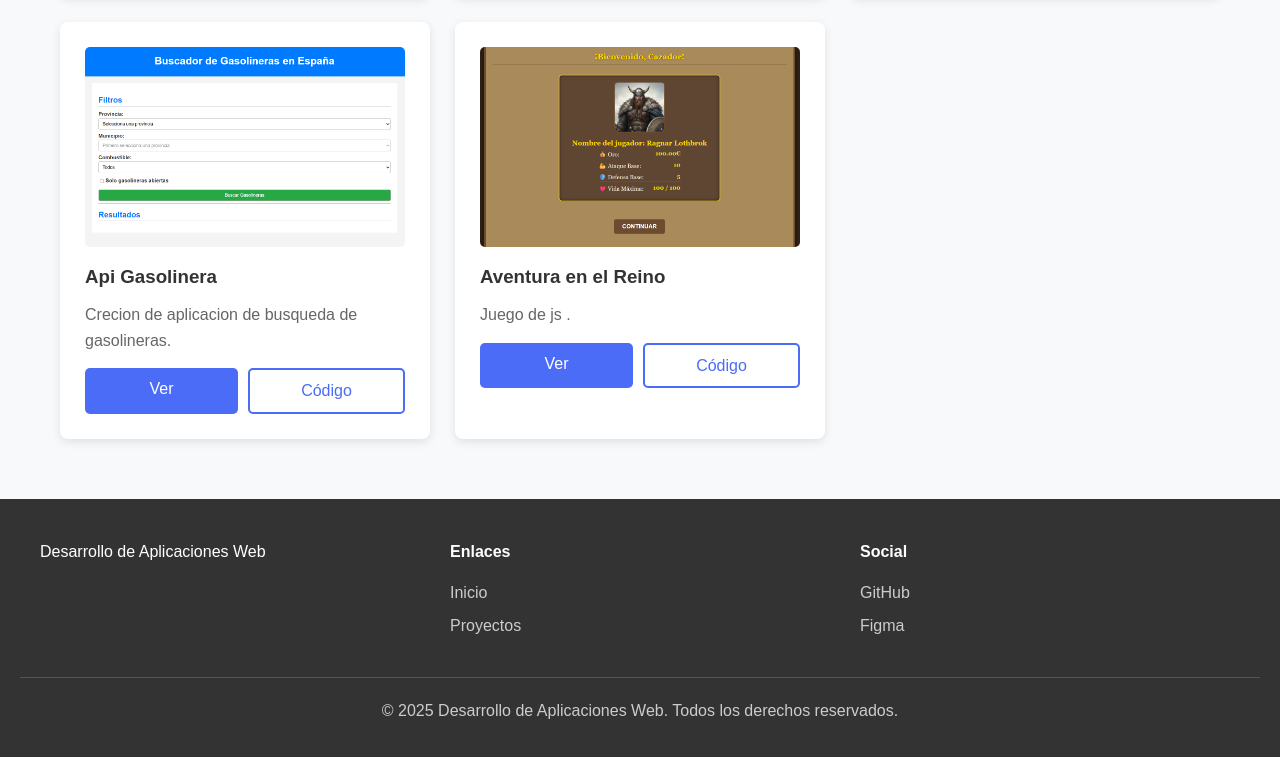
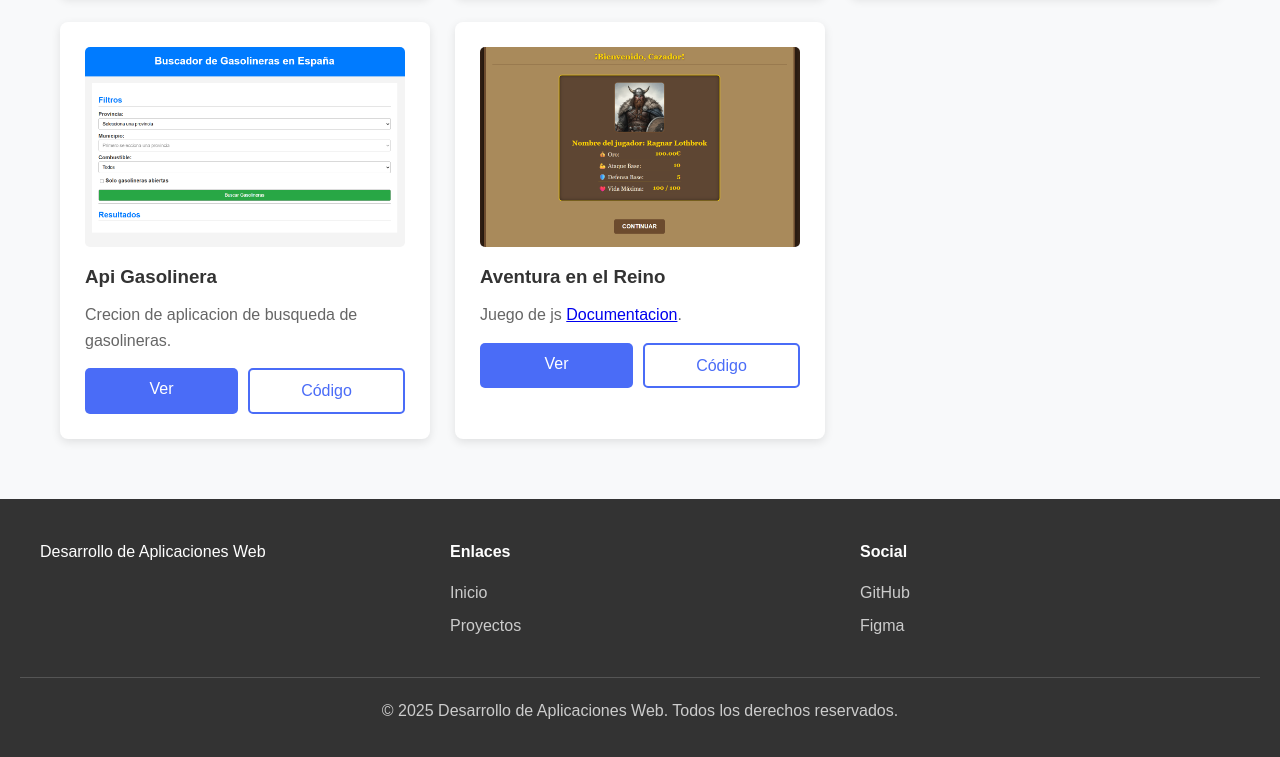
Before and after one commit to joseantoio1234/Portfoliodise-o, a plain HTML site: page index.html in a window 1280 px wide. Shown: the part 946-1703 px from the top of the page. Drawn offline with Linux system fonts and the light colour scheme.

Commit message:
añadido enlace documentacion

```diff
--- a/index.html
+++ b/index.html
@@ -110,7 +110,7 @@
                     </div>
                     <div class="proyecto-info">
                         <h3>Aventura en el Reino</h3>
-                        <p>Juego de js <a href="https://joseantoio1234.github.io/AventuraReinoDocumentacion/"></a> .
+                        <p>Juego de js <a href=" https://joseantoio1234.github.io/DocuemtacionReino/">Documentacion</a>.
                         <div class="proyecto-links-botones">
                             <a href="https://joseantoio1234.github.io/AventuraEnElReinoDeJs/" class="boton">Ver</a>
                             <a href="https://github.com/joseantoio1234/AventuraEnElReinoDeJs.git"
```
